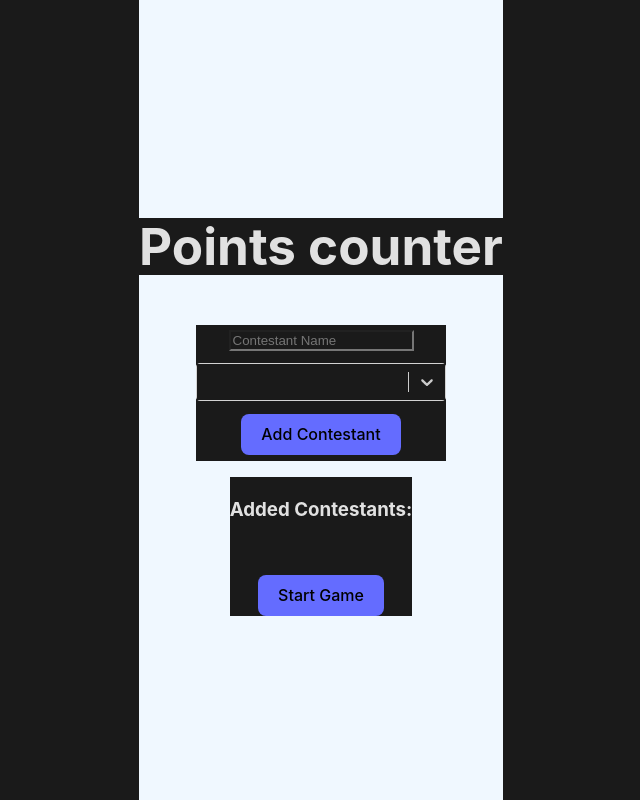
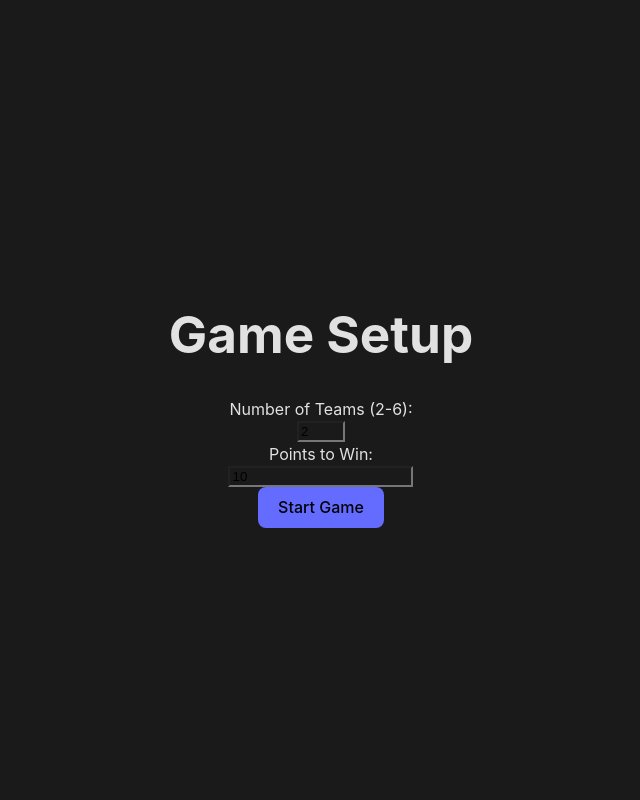
Before and after one commit to forslunddavid/points-counter, a React (Vite) app: page / in a window 1280 px wide. Shown: the whole page, without its empty margins (319-959 px from the left). Built offline with nearby package versions, Linux system fonts and the light colour scheme.

Commit message:
new rules

```diff
--- a/package.json
+++ b/package.json
@@ -12,6 +12,7 @@
   "dependencies": {
     "react": "^18.3.1",
     "react-dom": "^18.3.1",
+    "react-router-dom": "^6.24.1",
     "react-select": "^5.8.0"
   },
   "devDependencies": {
--- a/src/App.css
+++ b/src/App.css
@@ -1,54 +1,24 @@
-.page-wrapper {
-	display: flex;
-	flex-direction: column;
-	align-items: center;
-	justify-content: center;
-	max-width: 600px;
-	width: 100%;
-	margin: 0 auto;
-	height: 100vh;
-	box-sizing: border-box;
-	background-color: aliceblue;
+.winner-modal {
+	position: fixed;
+	top: 50%;
+	left: 50%;
+	transform: translate(-50%, -50%);
+	background-color: white;
+	padding: 20px;
+	border-radius: 10px;
+	box-shadow: 0 0 10px rgba(0, 0, 0, 0.5);
 }
 
-.add-contestants-container {
-	display: flex;
-	flex-direction: column;
-	align-items: center;
-	justify-content: center;
-	margin: 1em auto;
-}
-
-.add-contestants-inputs {
+.setup-inputs {
 	display: flex;
 	flex-direction: column;
 	align-items: center;
 	justify-content: center;
 }
 
-.add-contestants-inputs > * {
-	margin: 0.4em auto;
-}
-
-.contestants-array-container {
+.setup-container {
 	display: flex;
 	flex-direction: column;
 	align-items: center;
 	justify-content: center;
 }
-
-/* This style will ensure that the dropdown options are easier to see as color blocks */
-#colorInput option {
-	background-color: inherit; /* Ensures background color fills the option */
-	color: transparent; /* Makes the text transparent */
-	padding: 10px; /* Adds padding to increase the visible area of the color */
-}
-
-#colorInput {
-	-webkit-appearance: none; /* Disables native UI */
-	appearance: none;
-	background-color: transparent;
-	width: 50px; /* Set a fixed width */
-	height: 30px; /* Set a height */
-	border: 1px solid #ccc; /* Adds a border to the select box */
-}
--- a/src/App.jsx
+++ b/src/App.jsx
@@ -1,159 +1,124 @@
-// app that counts points when you touch the screen.
+//first you choose the number of teams. Then the amount of points to win Each team is handed a color Red, Blue, Green, Purple, Orange or Yellow. Max six teams. When you have chosen the number of teams you get directed to a new page where each team takes up equal space of the screen. when you touch the screen the points are added to the team. when you reach the set amount of points to win a pop up modal says what team has won and gives you the option to play again (game resets to 0 points with the same amount of points to win and same amount of teams. or New game, back to starting screen to choose amount of points and teams
 
-//first you choose the number of contestants, give them names and a color. then start game. the teams/players take up an equal amount of screen space and when you touch the screen the points are added to the team/player.
-import { useState } from "react"
-import Select from "react-select"
+import { useState, useEffect } from "react"
 import "./App.css"
-import "./index.css"
 
-const App = () => {
-	const colors = [
-		{ value: "#ffffff", label: "White", color: "#ffffff" },
-		{ value: "#ff5900", label: "Orange", color: "#ff5900" },
-		{ value: "#ff0000", label: "Red", color: "#ff0000" },
-		{ value: "#fbff00", label: "Yellow", color: "#fbff00" },
-		{ value: "#4dff00", label: "Green", color: "#4dff00" },
-		{ value: "#00ffff", label: "Cyan", color: "#00ffff" },
-		{ value: "#0800ff", label: "Blue", color: "#0800ff" },
-		{ value: "#e100ff", label: "Purple", color: "#e100ff" },
-		{ value: "#ff0080", label: "Pink", color: "#ff0080" },
-		{ value: "#000000", label: "Black", color: "#000000" },
-	]
+const Game = () => {
+	const [numTeams, setNumTeams] = useState(2)
+	const [pointsToWin, setPointsToWin] = useState(10)
+	const [teams, setTeams] = useState([])
+	const [gameStarted, setGameStarted] = useState(false)
+	const [winner, setWinner] = useState(null)
 
-	const getContrastColor = (hexColor) => {
-		// Convert hex to RGB
-		const r = parseInt(hexColor.slice(1, 3), 16)
-		const g = parseInt(hexColor.slice(3, 5), 16)
-		const b = parseInt(hexColor.slice(5, 7), 16)
+	const colors = ["Red", "Blue", "Green", "Purple", "Orange", "Yellow"]
 
-		// Calculate luminance
-		const luminance = (0.299 * r + 0.587 * g + 0.114 * b) / 255
-
-		// Return black for light colors, white for dark colors
-		return luminance > 0.5 ? "#000000" : "#ffffff"
-	}
-
-	const colorStyles = {
-		control: (styles) => ({
-			...styles,
-			backgroundColor: "white",
-			width: 250,
-			borderColor: "lightgray",
-		}),
-		option: (styles, { data }) => ({
-			...styles,
-			backgroundColor: data.color,
-			color: getContrastColor(data.color),
-			padding: "10px",
-			cursor: "pointer",
-		}),
-		singleValue: (styles, { data }) => ({
-			...styles,
-			color: getContrastColor(data.color),
-			backgroundColor: data.color,
-			padding: "2px 5px",
-			borderRadius: "3px",
-		}),
-	}
-
-	const [contestant, setContestant] = useState([])
-	const [gameStarted, setGameStarted] = useState(false)
-	const [name, setName] = useState("")
-	// const [color, setColor] = useState(colors[0])
-	const [selectedColor, setSelectedColor] = useState(null) // Initialize with the first color in the array
-
-	const handleEndGame = () => {
-		setGameStarted(false)
-		setContestant([]) // Clear contestants when the game ends
-	}
-
-	const ContestantList = () => (
-		<div>
-			<h3>Contestants:</h3>
-			<ul>
-				{contestant.map((contestant, index) => (
-					<li key={index} style={{ color: contestant.color }}>
-						{contestant.name}: {contestant.points} points
-						<button onClick={() => addPoints(index)}>
-							Add Point
-						</button>
-					</li>
-				))}
-			</ul>
-			<button onClick={handleEndGame}>End Game</button>
-		</div>
-	)
-
-	const addPoints = (index) => {
-		const updatedContestants = contestant.map((contestant, idx) => {
-			if (idx === index) {
-				return { ...contestant, points: contestant.points + 1 }
-			}
-			return contestant
-		})
-		setContestant(updatedContestants)
-	}
+	useEffect(() => {
+		if (numTeams > 0 && numTeams <= 6) {
+			const newTeams = Array.from({ length: numTeams }, (_, index) => ({
+				color: colors[index],
+				points: 0,
+			}))
+			setTeams(newTeams)
+		}
+	}, [numTeams])
 
 	const handleStartGame = () => {
 		setGameStarted(true)
 	}
 
-	const handleAddContestant = (name) => {
-		if (name && selectedColor) {
-			setContestant([
-				...contestant,
-				{ name, color: selectedColor.color, points: 0 },
-			])
-			setName("") // Clear the name input
-			setSelectedColor(null) // Reset color selection
+	const handleTeamClick = (index) => {
+		if (!gameStarted || winner) return
+
+		const updatedTeams = [...teams]
+		updatedTeams[index].points += 1
+
+		if (updatedTeams[index].points >= pointsToWin) {
+			setWinner(updatedTeams[index])
 		}
+
+		setTeams(updatedTeams)
+	}
+
+	const resetGame = () => {
+		setTeams(teams.map((team) => ({ ...team, points: 0 })))
+		setWinner(null)
+	}
+
+	const startNewGame = () => {
+		setNumTeams(2)
+		setPointsToWin(10)
+		setTeams([])
+		setGameStarted(false)
+		setWinner(null)
+	}
+
+	if (!gameStarted) {
+		return (
+			<div className="setup-container">
+				<h1>Game Setup</h1>
+				<div className="setup-inputs">
+					<label>Number of Teams (2-6): </label>
+					<input
+						type="number"
+						min="2"
+						max="6"
+						value={numTeams}
+						onChange={(e) =>
+							setNumTeams(
+								Math.min(
+									6,
+									Math.max(2, parseInt(e.target.value))
+								)
+							)
+						}
+					/>
+				</div>
+				<div className="setup-inputs">
+					<label>Points to Win: </label>
+					<input
+						type="number"
+						min="1"
+						value={pointsToWin}
+						onChange={(e) =>
+							setPointsToWin(
+								Math.max(1, parseInt(e.target.value))
+							)
+						}
+					/>
+				</div>
+				<button onClick={handleStartGame}>Start Game</button>
+			</div>
+		)
 	}
 
 	return (
-		<>
-			<div className="page-wrapper">
-				<h1>Points counter</h1>
-				<div className="add-contestants-container">
-					<div className="add-contestants-inputs">
-						<input
-							type="text"
-							placeholder="Contestant Name"
-							value={name}
-							onChange={(e) => setName(e.target.value)}
-						/>
-
-						<Select
-							options={colors}
-							styles={colorStyles}
-							value={selectedColor}
-							onChange={(option) => setSelectedColor(option)}
-							getOptionLabel={(option) => option.label}
-							getOptionValue={(option) => option.value}
-						/>
-
-						<button
-							className="add-contestant-button"
-							onClick={() => handleAddContestant(name)}
-						>
-							Add Contestant
-						</button>
-					</div>
+		<div style={{ display: "flex", height: "100vh" }}>
+			{teams.map((team, index) => (
+				<div
+					key={index}
+					style={{
+						flex: 1,
+						backgroundColor: team.color,
+						display: "flex",
+						justifyContent: "center",
+						alignItems: "center",
+						fontSize: "2em",
+						cursor: "pointer",
+					}}
+					onClick={() => handleTeamClick(index)}
+				>
+					{team.points}
 				</div>
-				<div className="contestants-array-container">
-					<h3>Added Contestants:</h3>
-					<ul>
-						{contestant.map((contestant, index) => (
-							<li key={index} style={{ color: contestant.color }}>
-								{contestant.name}
-							</li>
-						))}
-					</ul>
-					<button onClick={handleStartGame}>Start Game</button>
+			))}
+			{winner && (
+				<div className="winner-modal">
+					<h2>{winner.color} team wins!</h2>
+					<button onClick={resetGame}>Play Again</button>
+					<button onClick={startNewGame}>New Game</button>
 				</div>
-				{gameStarted && <ContestantList />}
-			</div>
-		</>
+			)}
+		</div>
 	)
 }
 
-export default App
+export default Game
```
Also changed, not shown: 1 other file (tests, documents, lock files or other folders).
